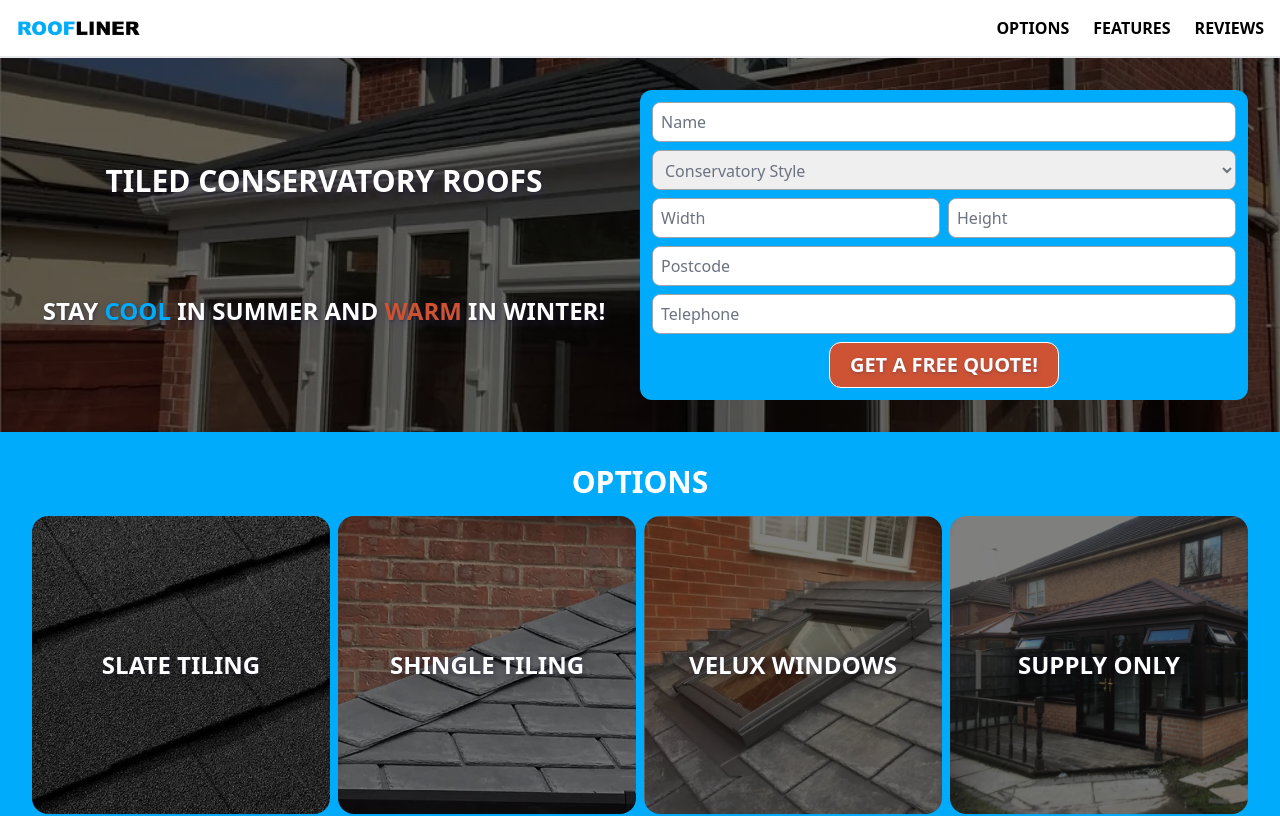
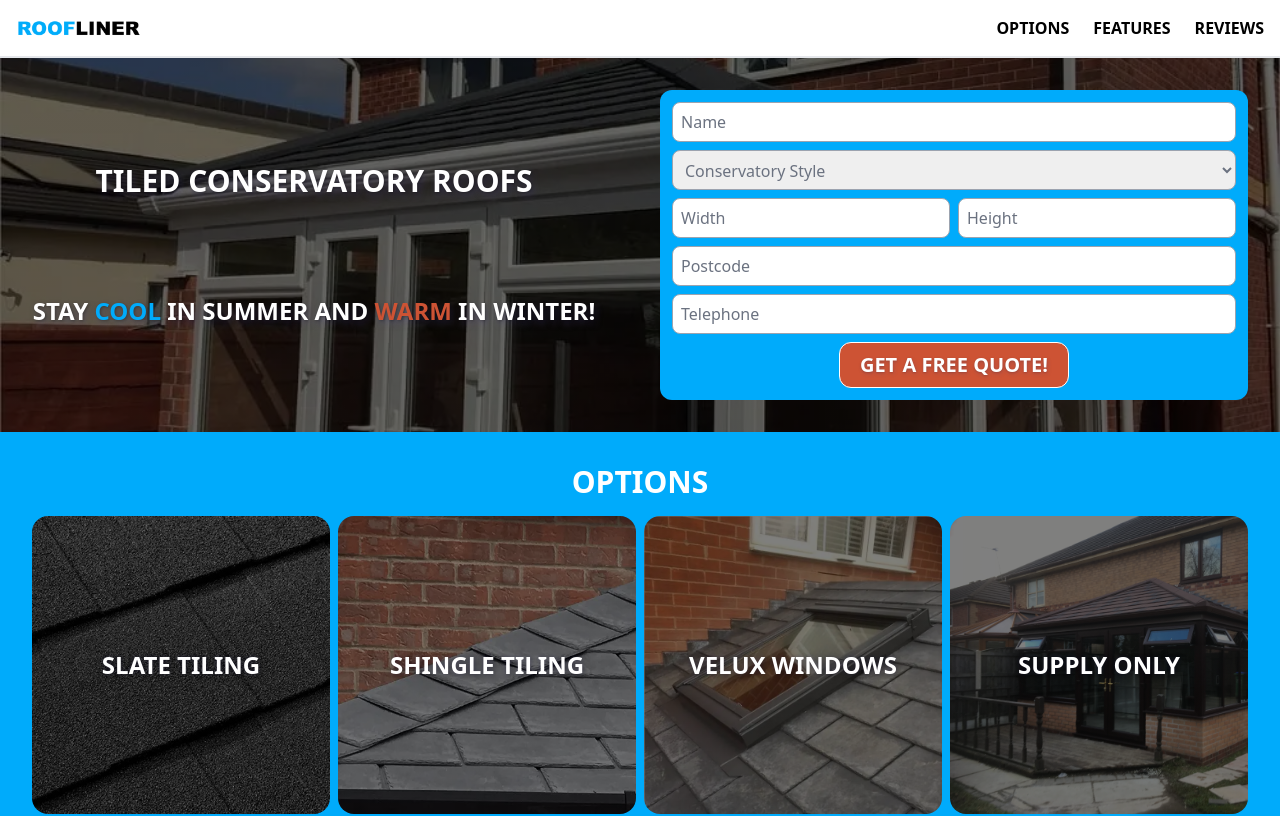
Before and after one commit to jackmaders/roofliner-website, a Vue app: page / in a window 1280 px wide. Shown: the top 816 px of the page. Built offline with nearby package versions, Linux system fonts and the light colour scheme.

Commit message:
spacing for full size screens

```diff
--- a/src/components/blocks/header/HeaderBlock.vue
+++ b/src/components/blocks/header/HeaderBlock.vue
@@ -3,7 +3,7 @@
     id="header"
     class="p-8 bg-center bg-no-repeat bg-cover bg-header-background"
   >
-    <div class="container flex gap-6 mx-auto">
+    <div class="container flex gap-6 mx-auto lg:gap-16">
       <div class="flex flex-col items-center gap-6 justify-evenly basis-0 grow">
         <h1
           class="text-3xl font-extrabold text-center text-white uppercase text-shadow-xl"
```
